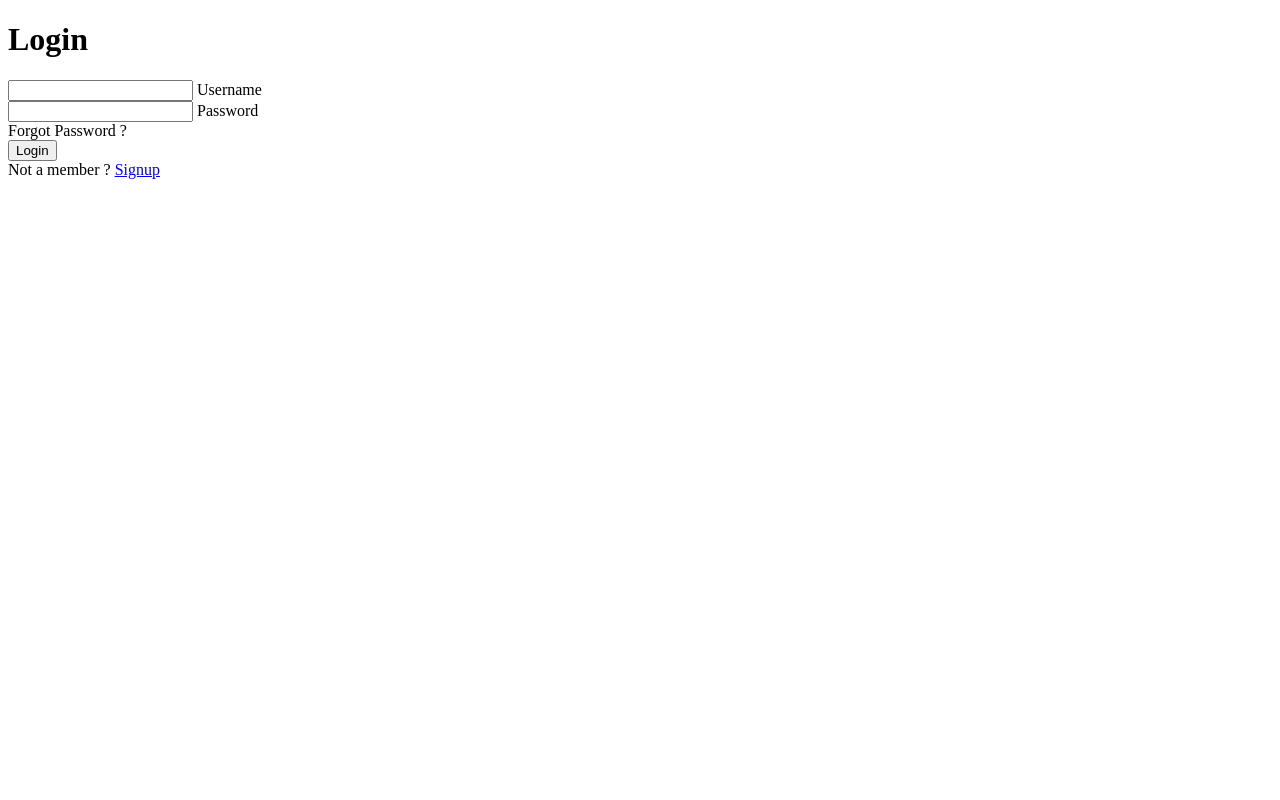
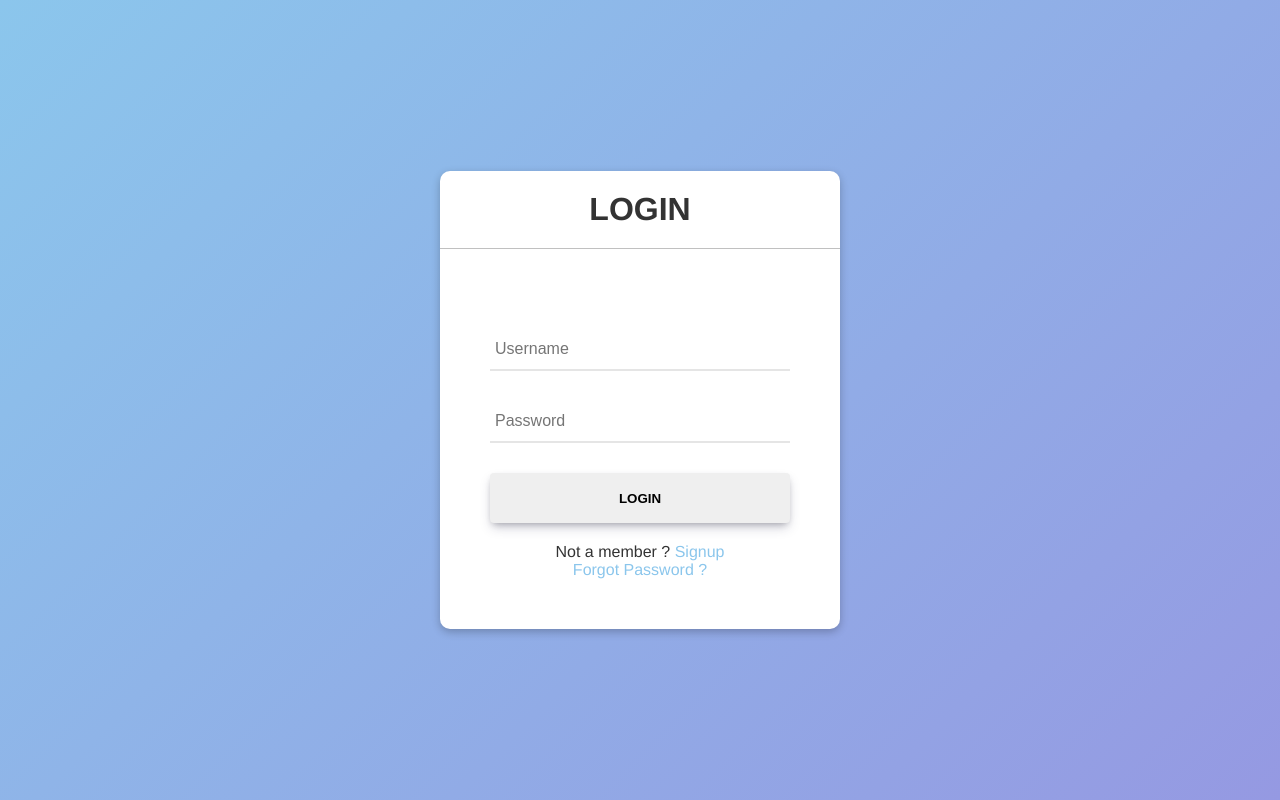
Before and after one commit to svwb/FSJS2022-formulaire, a plain HTML site: page index.html in a window 1280 px wide. Drawn offline with Linux system fonts and the light colour scheme.

Commit message:
Version finale - V1

```diff
--- a/index.html
+++ b/index.html
@@ -8,23 +8,29 @@
     <title>Formulaire</title>
 </head>
 <body>
-    <h1>Login</h1>
+    <div class="card">
+        <h1>login</h1>
         <form action="#" method="post">
-        <div>
-            <input type="text" name="username" required>
-            <label for="username">Username</label>
+            <div class="txt-field">
+                <input type="text" name="username" placeholder="Username" required>
+                <label for="username"></label>
             </div>
-        <div>
-            <input type="text" name="password" required>
-            <label for="password">Password</label>
+            <div class="txt-field">
+                <input type="text" name="password" placeholder="Password" required>
+                <label for="password"></label>
             </div>
-        <div>
-            Forgot Password ?
-        </div>
-        <input type="submit" value="Login">
+
+            <input type="submit" class="login-button" value="Login">
+
+            <div class="login-issue">
                 <div>
                     Not a member ? <a href="#">Signup</a>
                 </div>
+                <div>
+                    <a href="">Forgot Password ?</a>
+                </div>
+            </div>
         </form>
+    </div>
 </body>
 </html>
--- a/style.css
+++ b/style.css
@@ -0,0 +1,89 @@
+*{
+    margin: 0;
+    padding: 0;
+    box-sizing: border-box;
+}
+
+body {
+    background-color: #8BC6EC;
+    background-image: linear-gradient(135deg, #8BC6EC 0%, #9599E2 100%);
+    height: 100vh;
+    /* overflow gère la façon d'on le dépassement d'un contenu va être géré dans son bloc */
+    overflow: hidden;
+    font-family: Helvetica, sans-serif;
+    color: #333;
+}
+
+
+.card {
+    position: absolute;
+    top: 50%;
+    left: 50%;
+    transform: translate(-50%,-50%);
+    width: 400px;
+    background-color: #fff;
+    border-radius: 10px;
+    box-shadow: rgba(0, 0, 0, 0.24) 0px 3px 8px;
+}
+
+.card h1 {
+    text-align: center;
+    padding: 20px;
+    border-bottom: 1px solid  silver;
+    text-transform: uppercase;
+}
+
+.card form {
+    padding: 50px;
+}
+
+.card form .txt-field {
+    position: relative;
+    border-bottom: 2px solid rgba(0, 0, 0, 0.1);
+    margin: 30px 0;
+}
+
+.card form .txt-field input{
+    width: 100%;
+    padding: 0 5px;
+    height: 40px;
+    font-size: 1rem;
+    border: none;
+    /* outline: none permet de ne pas avoir de bordure au moment du focus sur les champs */
+    outline: none;
+}
+
+.login-button{
+    /* border: 1px solid silver; */
+    border: none;
+    box-shadow: rgba(50, 50, 93, 0.25) 0px 6px 12px -2px, rgba(0, 0, 0, 0.3) 0px 3px 7px -3px;
+    border-radius: 4px;
+    width: 100%;
+    height: 50px;
+    font-weight: 600;
+    text-transform: uppercase;
+    cursor: pointer;
+    transform: all 5s;
+
+}
+
+.login-button:hover{
+    border: none;
+    color: #fff;
+    background-color: #8BC6EC;
+    transform: all 5s;
+}
+
+.login-issue{
+    margin-top: 20px;
+    text-align: center;
+}
+
+.login-issue a {
+    color: #8BC6EC;
+    text-decoration: none;
+}
+
+.login-issue a:hover {
+    text-decoration: underline;
+}
```
Lines whose indentation alone changed are shown as unchanged.
